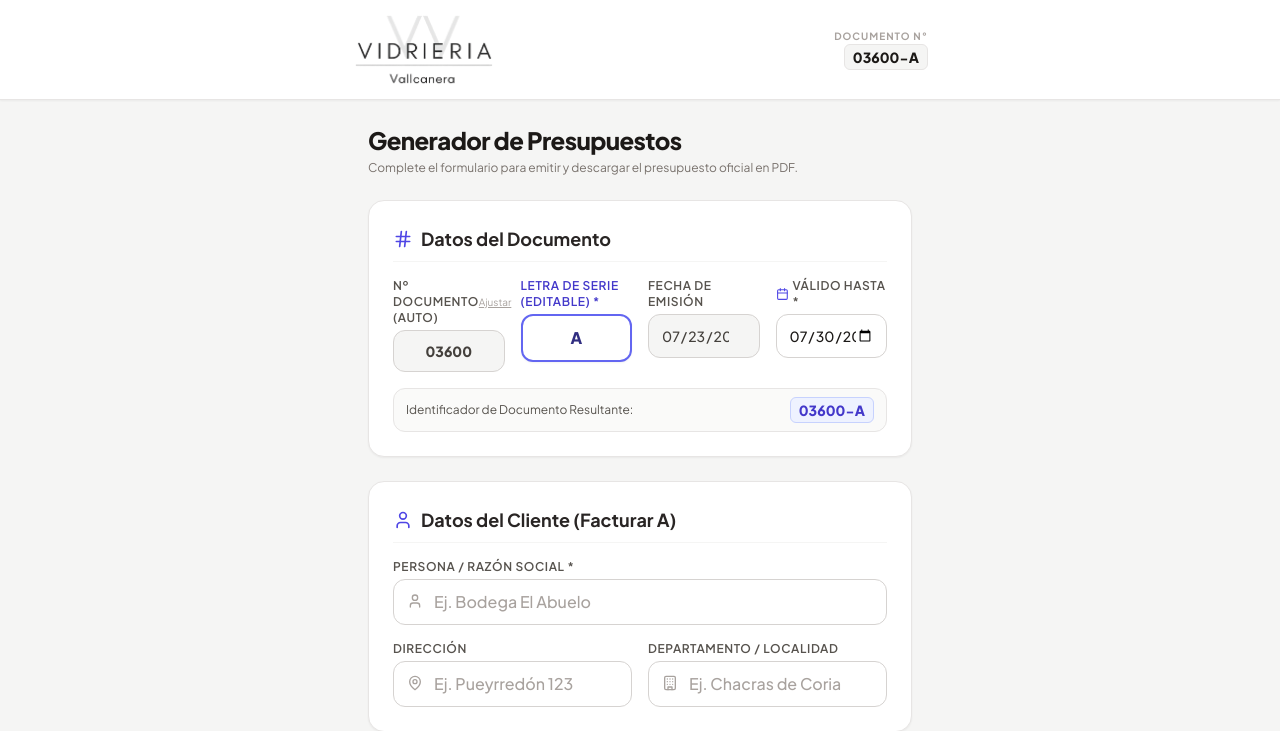
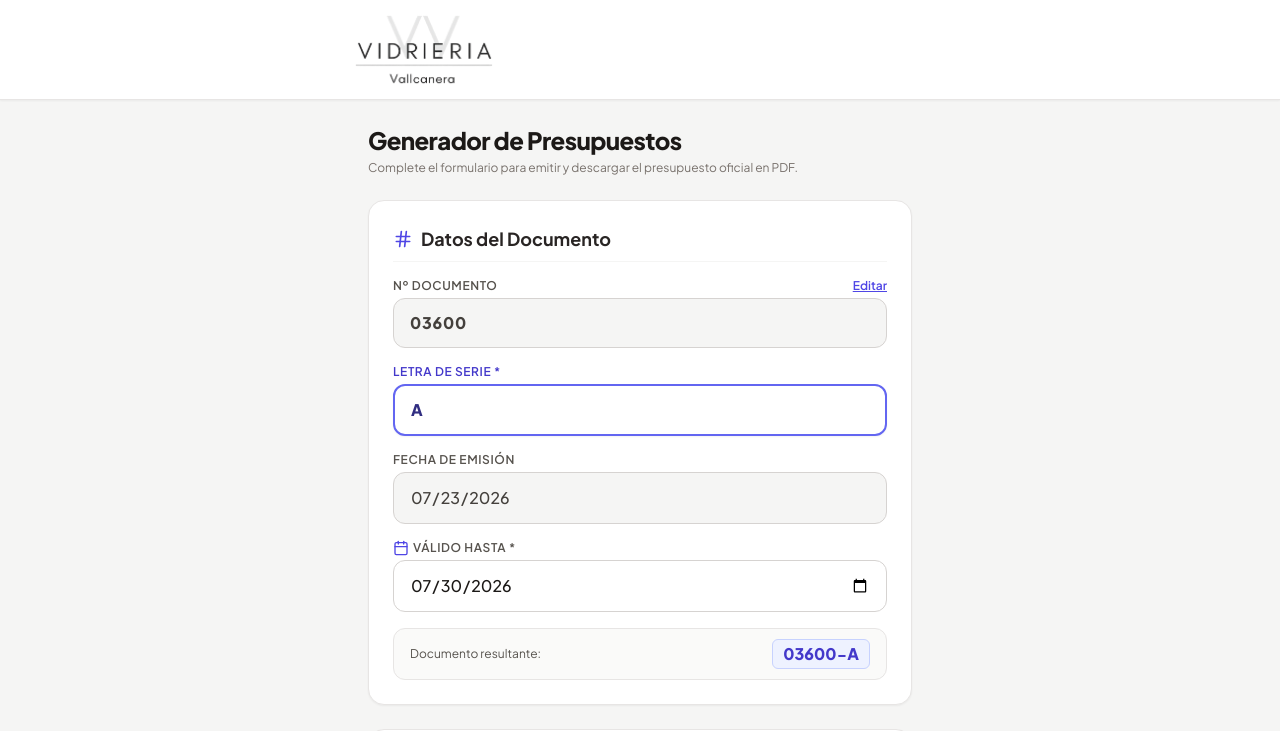
Before and after one commit to CamilaManita/presupuesto-app, a React (Vite) app: page / in a window 1280 px wide. Shown: the top 731 px of the page. Built offline with nearby package versions, Linux system fonts and the light colour scheme.

Commit message:
Remove header doc number badge, layout document fields vertically full-width, change label to Editar

```diff
--- a/src/App.jsx
+++ b/src/App.jsx
@@ -82,16 +82,8 @@ export function App() {
     <div className="min-h-screen bg-stone-100 text-stone-900 font-sans pb-16">
       {/* Navbar Superior Mobile-First */}
       <header className="bg-white border-b border-stone-200 sticky top-0 z-30 shadow-sm px-4 py-3">
-        <div className="max-w-xl mx-auto flex items-center justify-between">
+        <div className="max-w-xl mx-auto flex items-center justify-center sm:justify-start">
           <Logo className="w-36 h-auto" />
-          <div className="text-right">
-            <span className="text-[10px] uppercase tracking-widest text-stone-400 font-bold block">
-              Documento N°
-            </span>
-            <span className="text-sm font-extrabold text-stone-900 bg-stone-100 px-2 py-0.5 rounded-md border border-stone-200 inline-block">
-              {formatDocNumber(docNumber, docSeriesLetter)}
-            </span>
-          </div>
         </div>
       </header>
 
--- a/src/components/PresupuestoForm.jsx
+++ b/src/components/PresupuestoForm.jsx
@@ -69,34 +69,34 @@ export const PresupuestoForm = ({
           Datos del Documento
         </h3>
 
-        <div className="grid grid-cols-1 sm:grid-cols-4 gap-4">
-          {/* Input 1: Número de Documento (Auto / No Editable) */}
-          <div className="sm:col-span-1">
+        <div className="space-y-4">
+          {/* Campo 1: Número de Documento (No Editable) */}
+          <div>
             <div className="flex justify-between items-center mb-1">
               <label className="block text-xs font-semibold text-stone-600 uppercase tracking-wider">
-                Nº Documento (Auto)
+                Nº Documento
               </label>
               <button
                 type="button"
                 onClick={onResetDocNumber}
-                title="Ajustar número correlativo base"
-                className="text-[10px] text-stone-400 underline hover:text-stone-700"
+                title="Editar número correlativo"
+                className="text-xs text-indigo-600 underline font-semibold hover:text-indigo-800"
               >
-                Ajustar
+                Editar
               </button>
             </div>
             <input
               type="text"
               readOnly
               value={String(formData.docNumber).padStart(5, '0')}
-              className="w-full bg-stone-100 border border-stone-300 text-stone-700 font-extrabold px-3 py-2.5 rounded-xl text-center cursor-not-allowed select-none text-sm"
+              className="w-full bg-stone-100 border border-stone-300 text-stone-700 font-extrabold px-4 py-3 rounded-xl cursor-not-allowed select-none text-base tracking-wider"
             />
           </div>
 
-          {/* Input 2: Letra de Serie (Editable) */}
-          <div className="sm:col-span-1">
+          {/* Campo 2: Letra de Serie (Editable) */}
+          <div>
             <label className="block text-xs font-semibold text-indigo-700 uppercase tracking-wider mb-1">
-              Letra de Serie (Editable) *
+              Letra de Serie *
             </label>
             <input
               type="text"
@@ -111,12 +111,12 @@ export const PresupuestoForm = ({
               }}
               placeholder="A"
               title="Ingrese una sola letra para la serie"
-              className="w-full bg-white border-2 border-indigo-500 text-indigo-900 font-extrabold px-3 py-2.5 rounded-xl text-center uppercase focus:ring-2 focus:ring-indigo-500 focus:outline-none text-base shadow-sm"
+              className="w-full bg-white border-2 border-indigo-500 text-indigo-900 font-extrabold px-4 py-3 rounded-xl uppercase focus:ring-2 focus:ring-indigo-500 focus:outline-none text-base tracking-wider shadow-sm"
             />
           </div>
 
-          {/* Fecha de Emisión */}
-          <div className="sm:col-span-1">
+          {/* Campo 3: Fecha de Emisión */}
+          <div>
             <label className="block text-xs font-semibold text-stone-600 uppercase tracking-wider mb-1">
               Fecha de Emisión
             </label>
@@ -124,29 +124,29 @@ export const PresupuestoForm = ({
               type="date"
               readOnly
               value={formData.issueDate}
-              className="w-full bg-stone-100 border border-stone-300 text-stone-700 px-3 py-2.5 rounded-xl font-medium focus:outline-none text-sm cursor-not-allowed"
+              className="w-full bg-stone-100 border border-stone-300 text-stone-700 px-4 py-3 rounded-xl font-medium focus:outline-none text-base cursor-not-allowed"
             />
           </div>
 
-          {/* Válido Hasta */}
-          <div className="sm:col-span-1">
+          {/* Campo 4: Válido Hasta */}
+          <div>
             <label className="block text-xs font-semibold text-stone-600 uppercase tracking-wider mb-1 flex items-center gap-1">
-              <Calendar className="w-3.5 h-3.5 text-indigo-600" />
+              <Calendar className="w-4 h-4 text-indigo-600" />
               Válido Hasta *
             </label>
             <input
               type="date"
               value={formData.validUntil}
               onChange={(e) => handleInputChange('validUntil', e.target.value)}
-              className="w-full bg-white border border-stone-300 text-stone-900 px-3 py-2.5 rounded-xl font-medium text-sm focus:ring-2 focus:ring-indigo-500 focus:border-indigo-500 transition-all"
+              className="w-full bg-white border border-stone-300 text-stone-900 px-4 py-3 rounded-xl font-medium text-base focus:ring-2 focus:ring-indigo-500 focus:border-indigo-500 transition-all"
             />
           </div>
         </div>
 
         {/* Indicador del Formato Final resultante */}
-        <div className="text-xs bg-stone-50 border border-stone-200 rounded-xl px-3 py-2 flex items-center justify-between text-stone-600">
-          <span>Identificador de Documento Resultante:</span>
-          <strong className="text-indigo-700 font-extrabold text-sm bg-indigo-50 px-2 py-0.5 rounded-md border border-indigo-200">
+        <div className="text-xs bg-stone-50 border border-stone-200 rounded-xl px-4 py-2.5 flex items-center justify-between text-stone-600">
+          <span>Documento resultante:</span>
+          <strong className="text-indigo-700 font-extrabold text-base bg-indigo-50 px-2.5 py-0.5 rounded-md border border-indigo-200">
             {String(formData.docNumber).padStart(5, '0')}-{(docSeriesLetter || 'A').toUpperCase()}
           </strong>
         </div>
```
